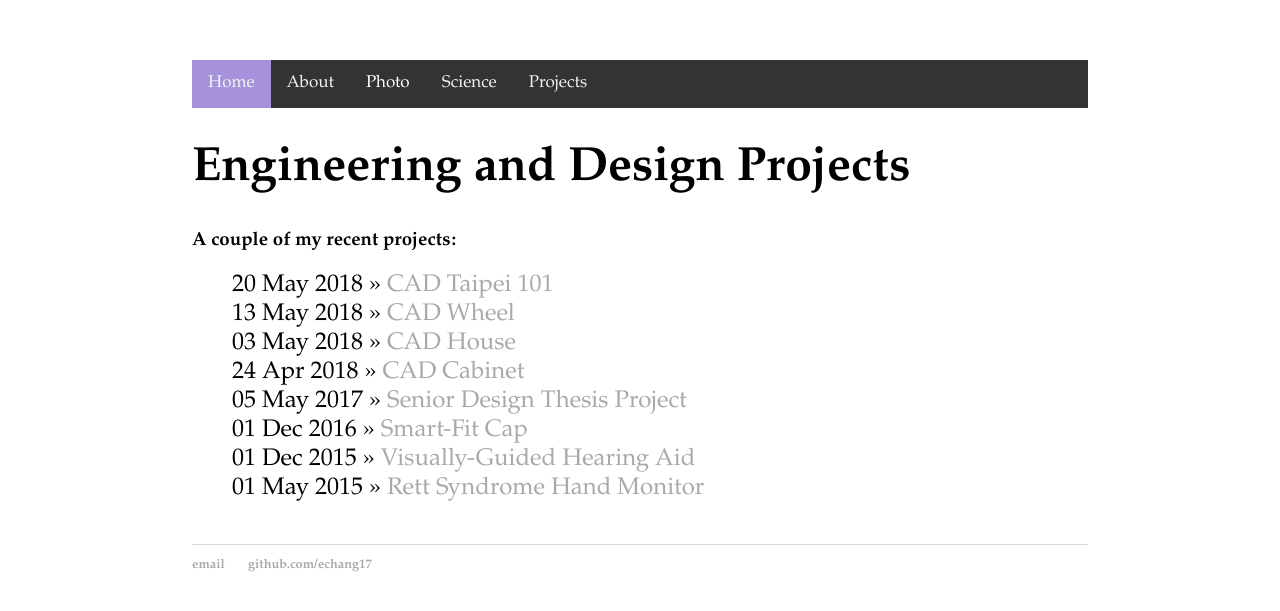
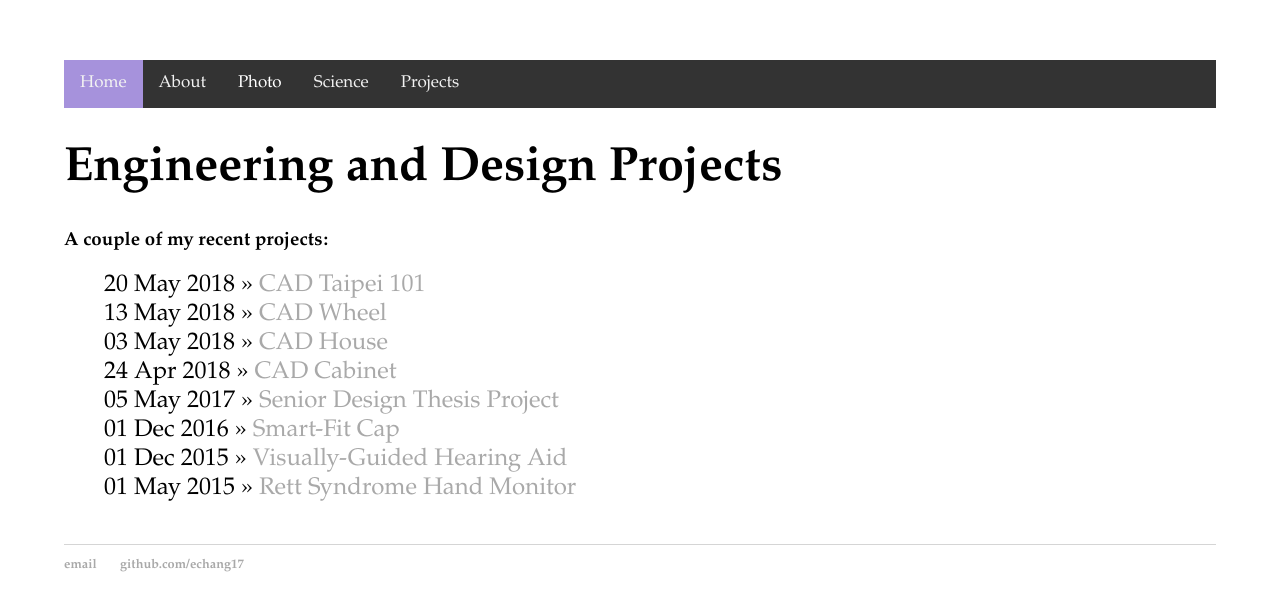
Before and after one commit to echang17/echang17.github.io, a Jekyll site: the page built from projects/index.html, in a window 1280 px wide. Shown: the top 611 px of the page. Built offline with Jekyll 4.4.1, drawn with Linux system fonts in a browser that asks for light colours.

Commit message:
Update main.css

```diff
--- a/css/main.css
+++ b/css/main.css
@@ -118,7 +118,7 @@
 
 body {
     margin: 60px auto;
-    width: 70%;
+    width: 90%; /*make more use of the width*/
 }
 /*FOOTER*/
 footer ul {
```
